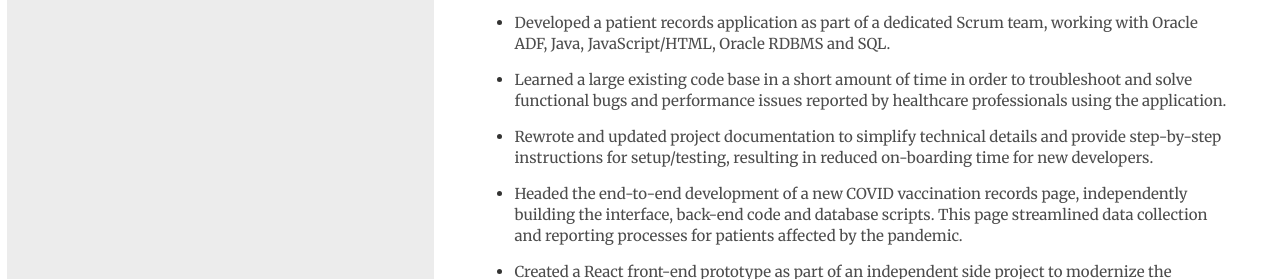
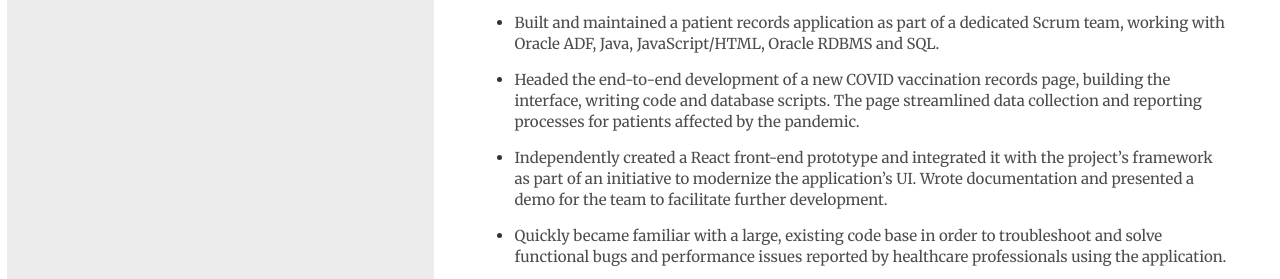
Before and after one commit to nvasiu/AWSCloudResumeNV, a plain HTML site: page resume-site/index.html in a window 1280 px wide. Shown: the part 525-804 px from the top of the page. Drawn offline with Linux system fonts and the light colour scheme; no server answers.

Commit message:
Updated Resume

```diff
--- a/resume-site/index.html
+++ b/resume-site/index.html
@@ -292,20 +292,21 @@
                   <h3>Software Developer (Co-op)</h3>
                   <p><em>BC Renal Agency | </em>Jan 2022 - Aug 2022</p>
                   <ul>
-                    <li><p>Developed a patient records application as part of a dedicated Scrum team, working with Oracle ADF, Java,
-                      JavaScript/HTML, Oracle RDBMS and SQL.</p></li>
-                    <li><p>Learned a large existing code base in a short amount of time in order to troubleshoot and solve functional bugs and
+                    <li><p>Built and maintained a patient records application as part of a dedicated Scrum team, working with Oracle ADF,
+                      Java, JavaScript/HTML, Oracle RDBMS and SQL.</p></li>
+                    <li><p>Headed the end-to-end development of a new COVID vaccination records page, building the interface, writing code
+                      and database scripts. The page streamlined data collection and reporting processes for patients affected by the
+                      pandemic.
+                      </p></li>
+                    <li><p>Independently created a React front-end prototype and integrated it with the project’s framework as part of an
+                      initiative to modernize the application’s UI. Wrote documentation and presented a demo for the team to facilitate
+                      further development.
+                      </p></li>
+                    <li><p>Quickly became familiar with a large, existing code base in order to troubleshoot and solve functional bugs and
                       performance issues reported by healthcare professionals using the application.
                       </p></li>
-                    <li><p>Rewrote and updated project documentation to simplify technical details and provide step-by-step instructions for
-                      setup/testing, resulting in reduced on-boarding time for new developers.
-                      </p></li>
-                    <li><p>Headed the end-to-end development of a new COVID vaccination records page, independently building the
-                      interface, back-end code and database scripts. This page streamlined data collection and reporting processes for
-                      patients affected by the pandemic.
-                      </p></li>
-                    <li><p>Created a React front-end prototype as part of an independent side project to modernize the application's UI.
-                      Wrote documentation and presented a demo to the team, the project was passed on to future co-op students for further development.
+                    <li><p>Rewrote project documentation to simplify technical details and provide detailed instructions for setup/testing,
+                      resulting in reduced on-boarding time for new developers.
                       </p></li>
                   </ul>
 
```
